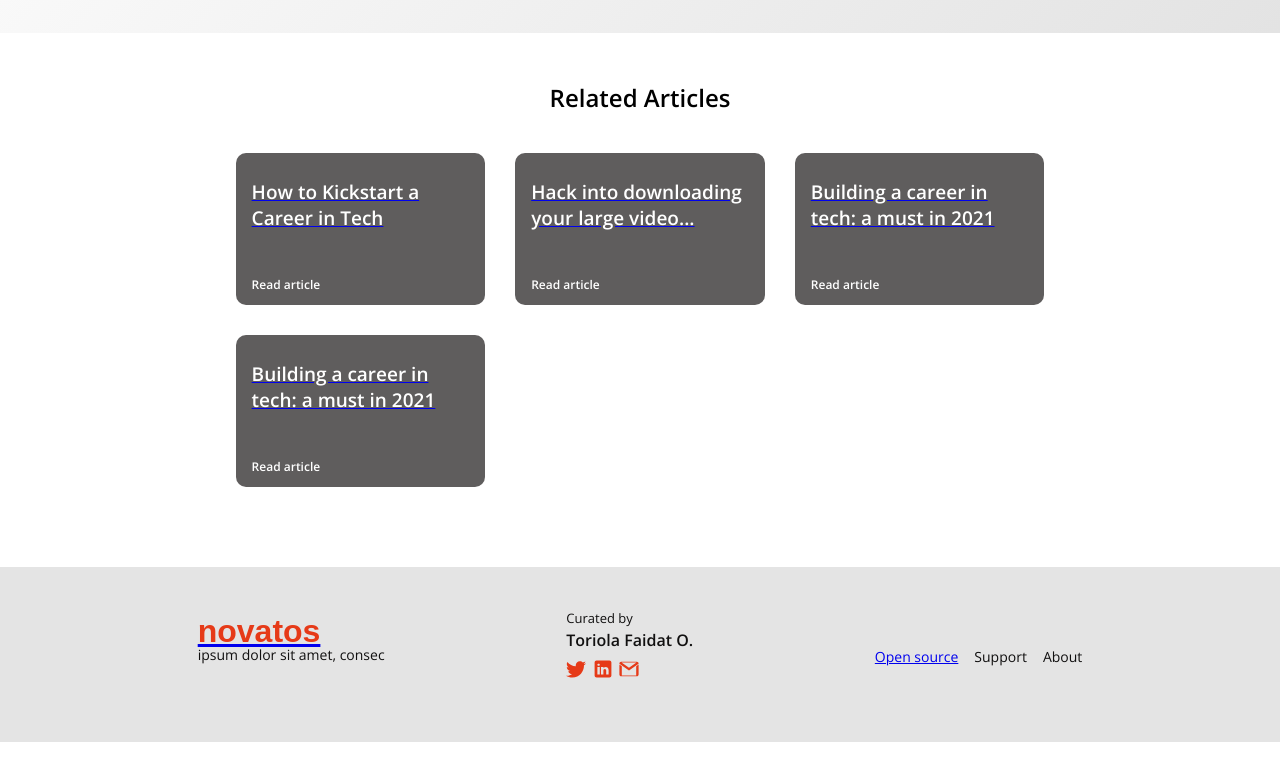
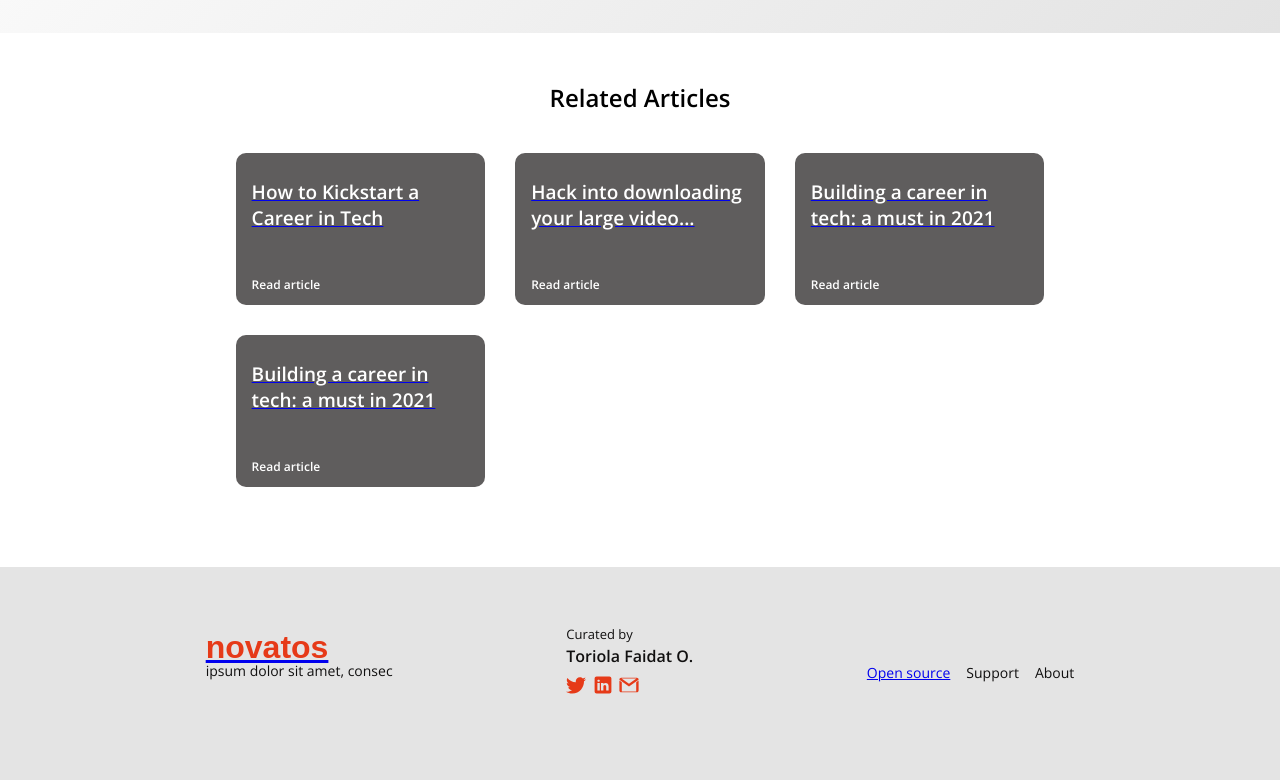
Before and after one commit to toriola998/novatos, a Vue app: page / in a window 1280 px wide. Shown: the part 2345-3125 px from the top of the page. Before the commit the page ends 3087 px from the top, so only its background shows below. Built offline with nearby package versions, Linux system fonts and the light colour scheme; a web font is replaced by a local one.

Commit message:
adjusted footer margin

```diff
--- a/src/components/Footer.vue
+++ b/src/components/Footer.vue
@@ -54,6 +54,10 @@
        padding-top: 0;
    }
 
+   #footer{
+       margin: 1rem;
+   }
+
 
     #footer p, #footer a{
         font-size: 13px;
--- a/src/views/Home.vue
+++ b/src/views/Home.vue
@@ -368,7 +368,7 @@ export default {
      footer{
         background-color: #e4e4e4;
         color: #111010;
-        padding: 0.2rem 0 2rem 1rem;
+        padding: 0.2rem 0 3rem 1rem;
         margin-bottom: 0;
     }
 
```
